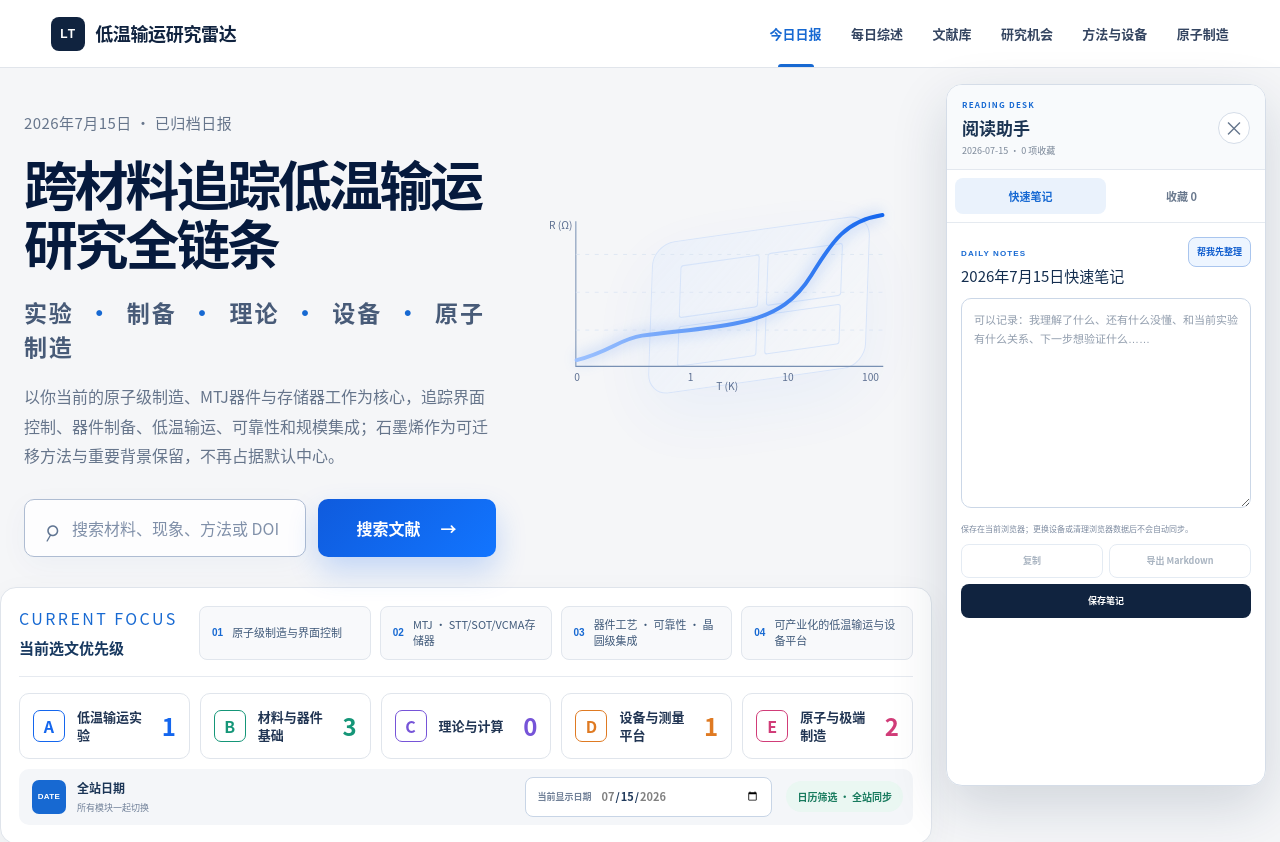
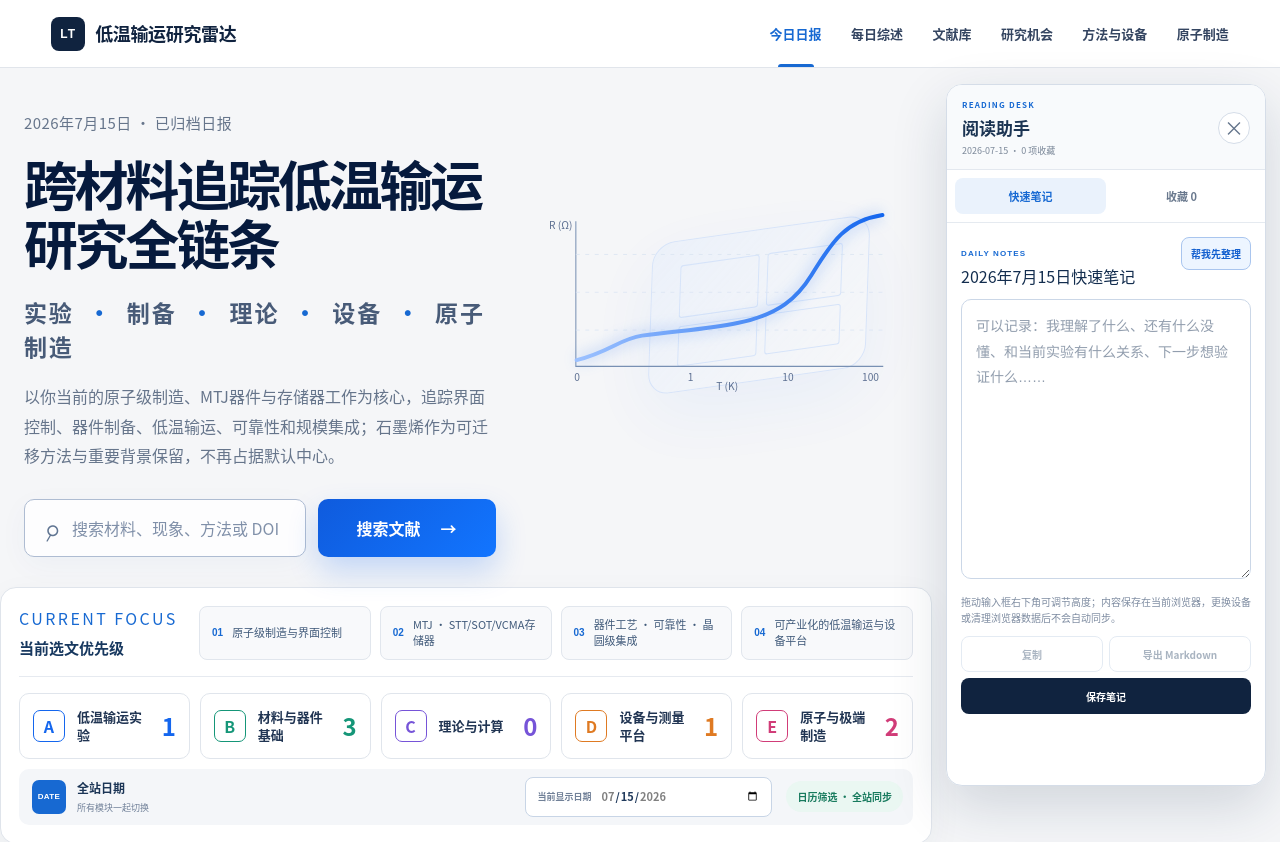
Before and after one commit to wxShi010909/low-temperature-transport-radar, a Next.js app: page / in a window 1280 px wide. Shown: the top 842 px of the page. Built offline with nearby package versions, Linux system fonts and the light colour scheme.

Commit message:
Improve resizable note editor readability

```diff
--- a/app/globals.css
+++ b/app/globals.css
@@ -860,13 +860,13 @@ nav a { font-size: 13px; }
 .compact-note-editor { padding: 0; border: 0; border-radius: 0; background: transparent; box-shadow: none; }
 .compact-note-editor .note-editor-heading { align-items: flex-start; }
 .compact-note-editor .note-editor-heading span { font-size: 8px; }
-.compact-note-editor .note-editor-heading h2 { max-width: 180px; margin-top: 4px; font-size: 15px; line-height: 1.4; }
-.compact-note-editor .organize-button { padding: 7px 8px; font-size: 9px; }
-.compact-note-editor textarea { min-height: 210px; margin-top: 12px; padding: 12px; resize: vertical; font-size: 11px; line-height: 1.7; }
+.compact-note-editor .note-editor-heading h2 { max-width: 190px; margin-top: 4px; font-size: 16px; line-height: 1.4; }
+.compact-note-editor .organize-button { padding: 8px 9px; font-size: 10px; }
+.compact-note-editor textarea { min-height: 280px; max-height: calc(100vh - 290px); margin-top: 12px; padding: 14px; resize: vertical; font-size: 14px; line-height: 1.8; }
 .compact-note-editor .note-editor-footer { display: block; margin-top: 10px; }
-.compact-note-editor .note-editor-footer > span { display: block; margin-bottom: 9px; font-size: 8px; }
+.compact-note-editor .note-editor-footer > span { display: block; margin-bottom: 10px; font-size: 10px; line-height: 1.6; }
 .compact-note-editor .note-actions { width: 100%; display: grid; grid-template-columns: 1fr 1fr; gap: 6px; }
-.compact-note-editor .note-actions button { min-width: 0; min-height: 34px; padding: 7px 6px; font-size: 9px; }
+.compact-note-editor .note-actions button { min-width: 0; min-height: 36px; padding: 8px 6px; font-size: 10px; }
 .compact-note-editor .note-save-button { grid-column: 1 / -1; }
 
 .dock-favorites-panel { min-height: 100%; display: flex; flex-direction: column; }
@@ -1044,7 +1044,7 @@ nav a { font-size: 13px; }
   .reading-dock { width: calc(100% - 16px); top: 74px; right: 8px; bottom: 8px; border-radius: 15px; }
   .reading-dock-header { min-height: 68px; padding: 11px 13px 10px; }
   .reading-dock-content { padding: 12px; }
-  .compact-note-editor textarea { min-height: 180px; }
+  .compact-note-editor textarea { min-height: 230px; max-height: calc(100vh - 300px); }
   .reading-dock-launcher { width: auto; min-height: 46px; top: auto; right: 10px; bottom: 12px; flex-direction: row; gap: 7px; padding: 8px 12px; border-radius: 999px; }
   .reading-dock-launcher b { writing-mode: horizontal-tb; letter-spacing: 0; }
   .reading-dock-launcher > span { font-size: 19px; }
--- a/app/reader-tools.tsx
+++ b/app/reader-tools.tsx
@@ -143,7 +143,7 @@ export function NoteEditor({ id, title, suggested, daily = false, compact = fals
         rows={compact ? 7 : daily ? 11 : 9}
       />
       <div className="note-editor-footer">
-        <span>保存在当前浏览器；更换设备或清理浏览器数据后不会自动同步。</span>
+        <span>拖动输入框右下角可调节高度；内容保存在当前浏览器，更换设备或清理浏览器数据后不会自动同步。</span>
         <div className="note-actions">
           <button className="note-action-secondary" type="button" onClick={copyNote} disabled={!note.trim()}>{status === "copied" ? "已复制 ✓" : "复制"}</button>
           <button className="note-action-secondary" type="button" onClick={exportNote} disabled={!note.trim()}>{status === "exported" ? "已导出 ✓" : "导出 Markdown"}</button>
```
